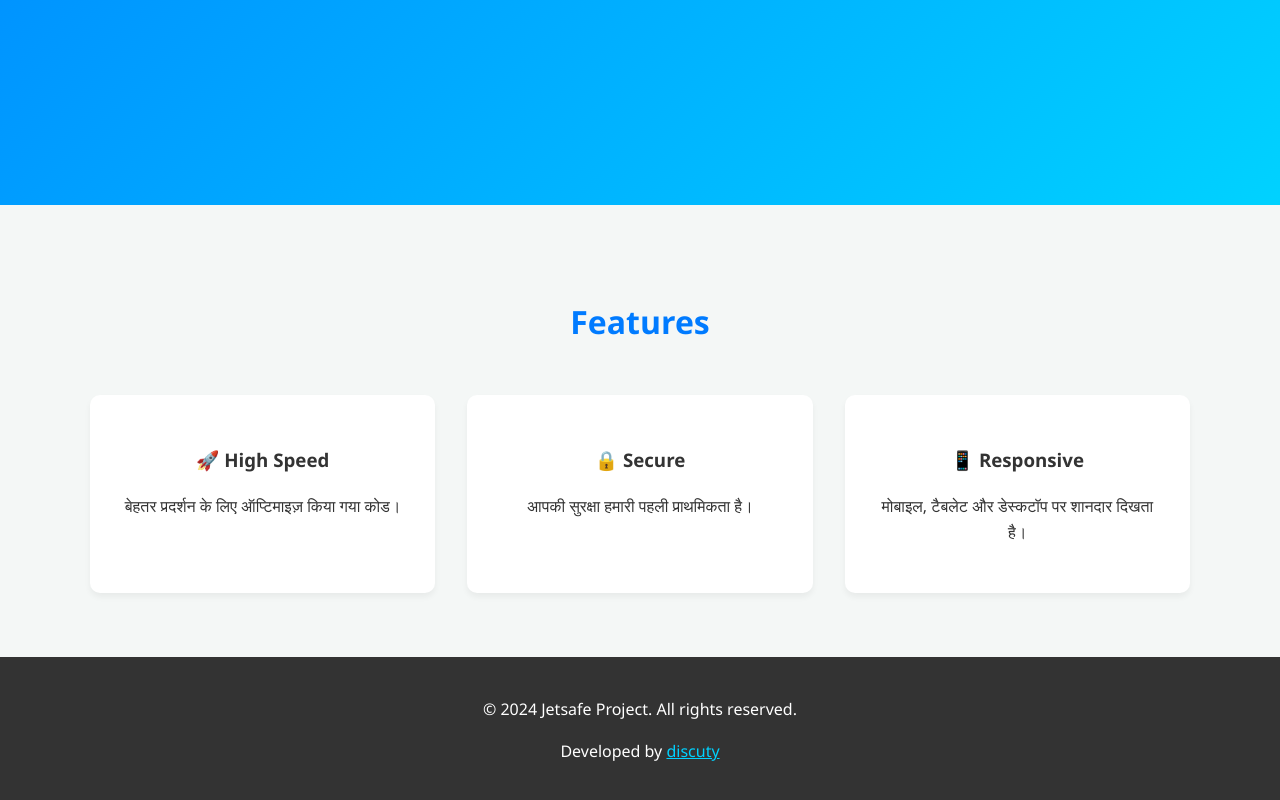
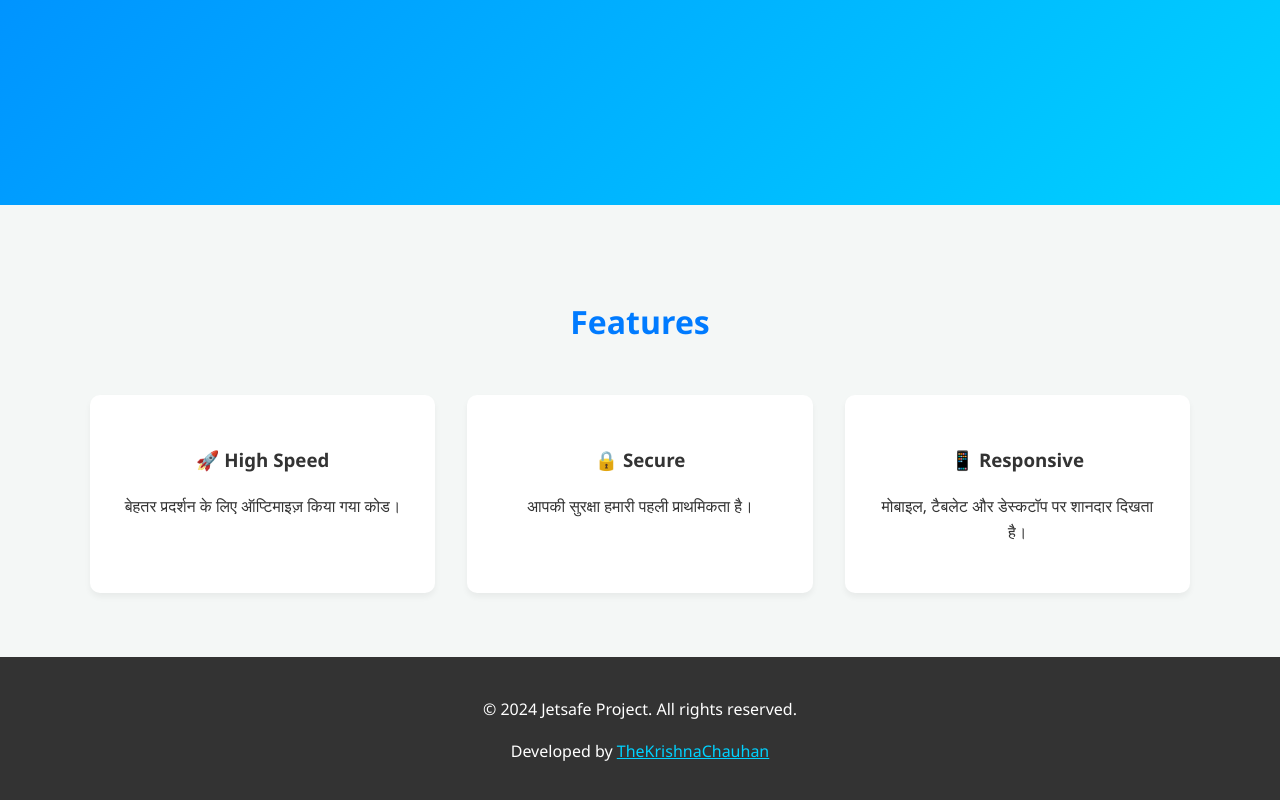
Before and after one commit to TheKrishnaChauhan/JetAutoSafe, a plain HTML site: page index.html in a window 1280 px wide. Shown: the part 595-1395 px from the top of the page. Drawn offline with Linux system fonts and the light colour scheme.

Commit message:
Update developer link in footer

```diff
--- a/index.html
+++ b/index.html
@@ -182,7 +182,7 @@
 
     <footer id="contact">
         <p>&copy; 2024 Jetsafe Project. All rights reserved.</p>
-        <p>Developed by <a href="https://github.com/discuty" style="color: #00d2ff;">discuty</a></p>
+        <p>Developed by <a href="https://github.com/TheKrishnaChauhan" style="color: #00d2ff;">TheKrishnaChauhan</a></p>
     </footer>
 
 </body>
```
